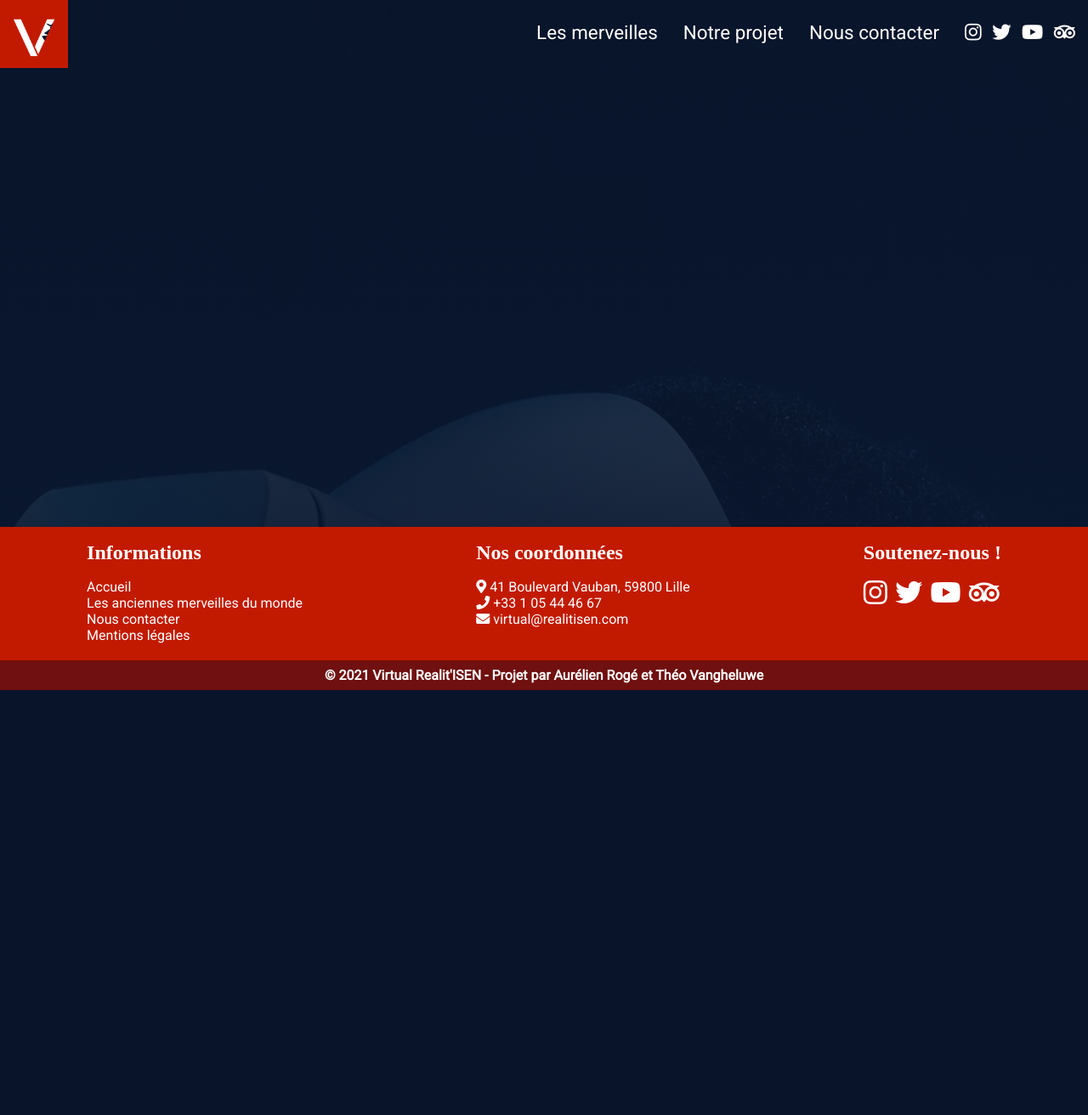
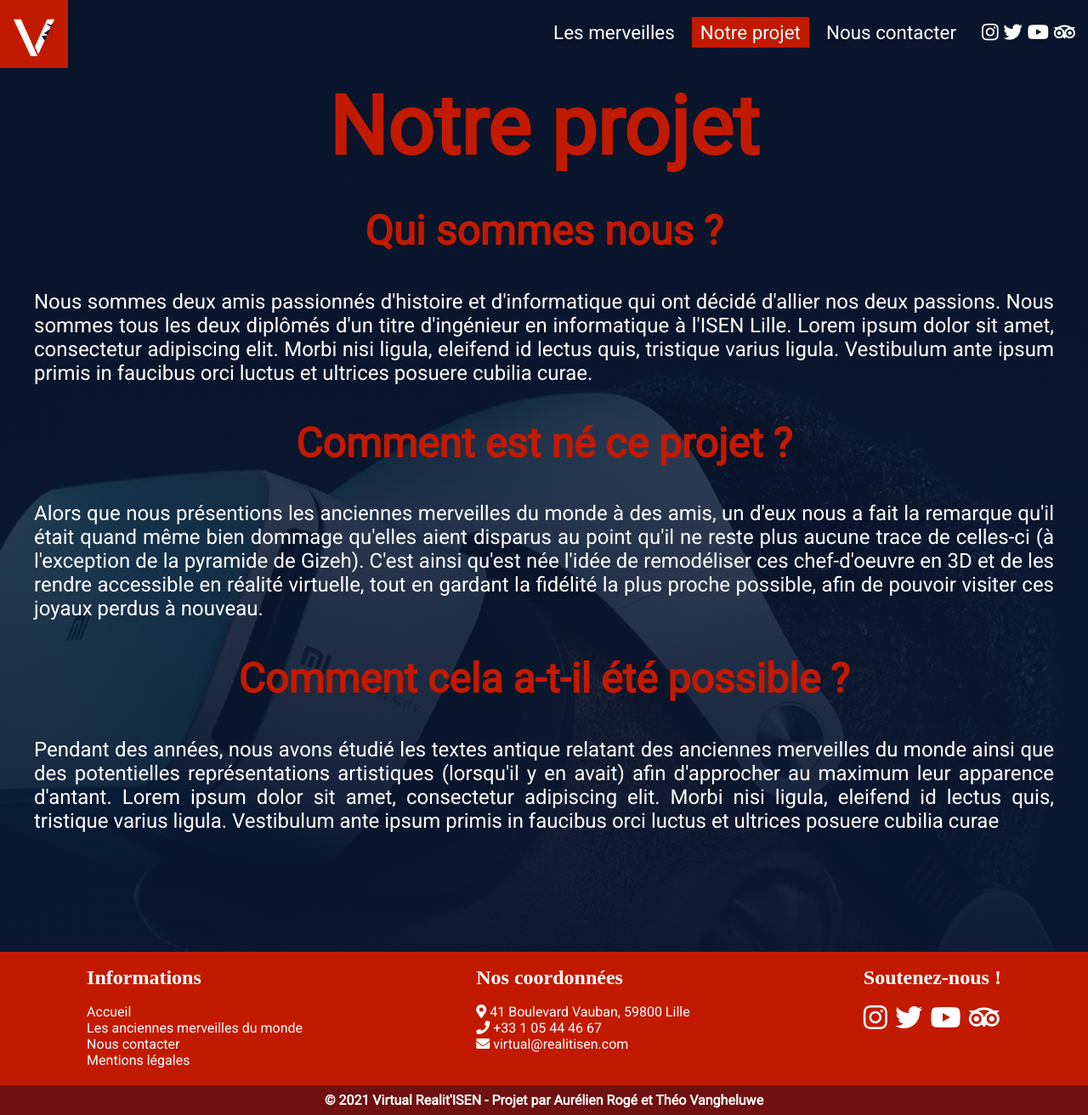
Before and after one commit to AurelienRoge/VirtualRealitISEN, a PHP site: page /projet.php in a window 1280 px wide. Shown: the whole page at 85% size. Before the commit the page ends 812 px from the top, so only its background shows below. Run offline with PHP 8.4, Linux system fonts and the light colour scheme.

Commit message:
PHP + quelques améliorations

```diff
--- a/contact.php
+++ b/contact.php
@@ -1,4 +1,7 @@
 <?php
+$merveilles = "passive";
+$contact = "active";
+$projet = "passive";
 require 'include/header_contact.php'
 ?>
    <main class ="contactmain">
--- a/include/header.php
+++ b/include/header.php
@@ -16,9 +16,11 @@
             <a href="index.php" class="logoheader"><img src="img/virtual_realitisen.png" alt="VIRTUAL REALIT'ISEN" width="80" height="80"></a>
                 <nav>
                     <ul class="navheader">
-                        <li class="limerveilles"><a href="merveilles.php">Les merveilles</a></li>
-                        <li class="linotreprojet"><a href="projet.php">Notre projet</a></li>
-                        <li class="licontact"><a href="contact.php">Nous contacter</a></li>
+                        <?php
+                        printf("<li class='limerveilles %s'><a href='merveilles.php'>Les merveilles</a></li>",$merveilles);
+                        printf("<li class='linotreprojet %s'><a href='projet.php'>Notre projet</a></li>",$projet);
+                        printf("<li class='licontact %s'><a href='contact.php'>Nous contacter</a></li>", $contact);
+                        ?>
                         <li class="lireseaux">
                             <a href="https://instagram.com/" target="_blank" class="igicon"><i class="fab fa-instagram fa-x"></i></a>
                             <a href="https://twitter.com/" target="_blank" class= "twittericon"><i class="fab fa-twitter fa-x"></i></a>
--- a/index.php
+++ b/index.php
@@ -1,12 +1,14 @@
 <?php
+$merveilles = "passive";
+$contact = "passive";
+$projet = "passive";
 require 'include/header.php'
 ?>
     <main class="main">
     <h1 class="virtualrealitisen">Virtual Realit'ISEN</h1>
         <section class="pageprincipale">
             <article class="mainpagemain">
-            <!--<img class="centre" src="img/salle_realite_virtuelle.png" alt="Notre salle de réalité virtuelle" height="750" width="1500" >-->
-            <p class="mainpagedesc">Vous rêvez de pouvoir visiter les anciennes merveilles du monde ? Ces joyaux de l'humanité aujourd'hui disparus ? C'est désormais possible grâce à Virtual Realit'ISEN ! Premiers dans ce domaines, nous proposons des visites de ces 7 trésors grâce à la réalité virtuelle ! Embarquez dès aujourd'hui dans un voyage au travers des âge à couper le souffle !</p>
+            <p class="mainpagedesc">Vous rêvez de pouvoir visiter les anciennes merveilles du monde ? Ces joyaux de l'humanité aujourd'hui disparus ? C'est désormais possible grâce à Virtual Realit'ISEN ! Premiers dans ce domaines, nous proposons des visites de ces 7 trésors grâce à la réalité virtuelle ! Embarquez dès aujourd'hui dans un voyage au travers des âges à couper le souffle !</p>
             </article>
             <div class=lesavis>
                     <div class="avis">
--- a/merveilles.php
+++ b/merveilles.php
@@ -1,4 +1,7 @@
 <?php
+$merveilles = "active";
+$contact = "passive";
+$projet = "passive";
 require 'include/header.php'
 ?>
    <main class="lesmerveilles">
--- a/projet.php
+++ b/projet.php
@@ -1,9 +1,23 @@
 <?php
+$merveilles = "passive";
+$contact = "passive";
+$projet = "active";
 require 'include/header.php'
 ?>
-    <main>
+    <main class=main>
+        <div class=notreprojetpage>
+            <h1>Notre projet</h1>
+            <h2>Qui sommes nous ?</h2>
+            <p>Nous sommes deux amis passionnés d'histoire et d'informatique qui ont décidé d'allier nos deux passions. Nous sommes tous les deux diplômés d'un titre d'ingénieur en informatique à l'ISEN Lille.
+            Lorem ipsum dolor sit amet, consectetur adipiscing elit. Morbi nisi ligula, eleifend id lectus quis, tristique varius ligula. Vestibulum ante ipsum primis in faucibus orci luctus et ultrices posuere cubilia curae.
+            </p>
 
+            <h2>Comment est né ce projet ?</h2>
+            <p>Alors que nous présentions les anciennes merveilles du monde à des amis, un d'eux nous a fait la remarque qu'il était quand même bien dommage qu'elles aient disparus au point qu'il ne reste plus aucune trace de celles-ci (à l'exception de la pyramide de Gizeh). C'est ainsi qu'est née l'idée de remodéliser ces chef-d'oeuvre en 3D et de les rendre accessible en réalité virtuelle, tout en gardant la fidélité la plus proche possible, afin de pouvoir visiter ces joyaux perdus à nouveau.</p>
 
+            <h2>Comment cela a-t-il été possible ?</h2>
+            <p>Pendant des années, nous avons étudié les textes antique relatant des anciennes merveilles du monde ainsi que des potentielles représentations artistiques (lorsqu'il y en avait) afin d'approcher au maximum leur apparence d'antant. Lorem ipsum dolor sit amet, consectetur adipiscing elit. Morbi nisi ligula, eleifend id lectus quis, tristique varius ligula. Vestibulum ante ipsum primis in faucibus orci luctus et ultrices posuere cubilia curae </p>
+        </div>
 
     </main>
 <?php
--- a/style.css
+++ b/style.css
@@ -68,18 +68,27 @@ p:hover{
     font-size: 1.4rem;
 }
 
+.active{
+    background-color: #c21a00;
+}
+
+.active a:hover{
+    color: #09172f;
+}
+
 .navheader li a{
     text-decoration: none;
     color: white;
     transition: color .2s;
 }
 
-.navheader li a:hover{
+.navheader .passive a:hover{
     color:#c21a00;
 }
 
 .limerveilles,.licontact,.lireseaux,.linotreprojet{
-    margin: 25px 15px;
+    margin: 20px 5px;
+    padding: 5px 10px
 }
 
 .lireseaux{
@@ -87,6 +96,8 @@ p:hover{
     display: flex;
     justify-content: space-between;
 }
+
+
 
 .igicon:hover,.twittericon:hover,.yticon:hover,.tripicon:hover{
     transform: scale(1.5);
@@ -263,6 +274,7 @@ footer a:hover{
 }
 
 footer h2{
+    color: white;
     transition: .3s;
     transition-property: color;
 }
@@ -363,3 +375,33 @@ footer{
 .contactmaildessous a:hover{
     color: #c21a00;
 }
+
+
+/*Page notre projet*/
+
+.notreprojetpage{
+    width: 1200px;
+    display: flex;
+    align-items: center;
+    flex-direction: column;
+}
+.notreprojetpage h1,h2{
+    color: #c21a00;
+    transition-property: color;
+    transition-duration: .2s;
+}
+
+.notreprojetpage h1:hover,h2:hover{
+    color: white;
+}
+
+.notreprojetpage h2{
+    font-size: 3rem;
+    margin: 20px 0;
+}
+
+.notreprojetpage p{
+    font-size: 1.5rem;
+    text-align: justify;
+    margin: 20px 0px 20px 0px;
+}
```
Also changed, not shown: include/header_contact.php (+5 -3 lines).
